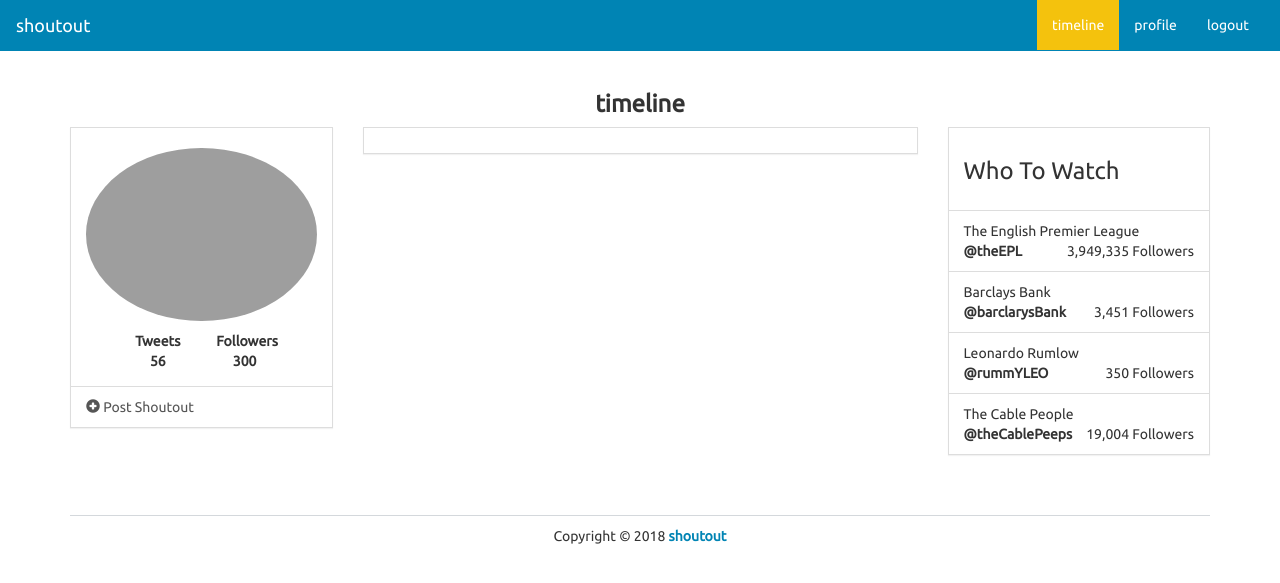
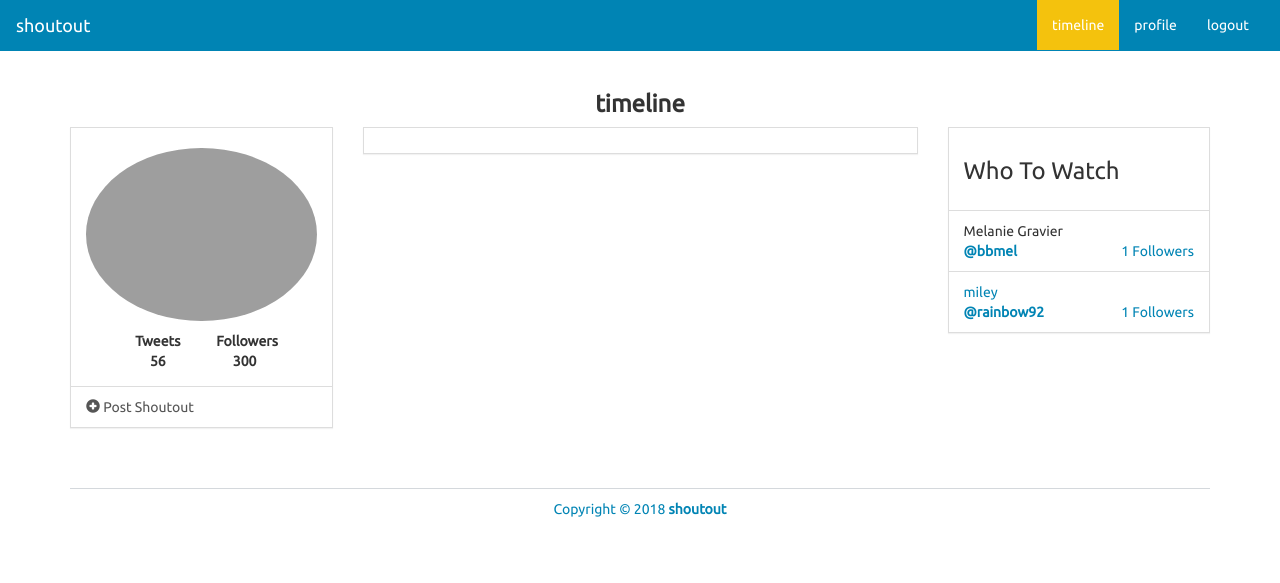
Before and after one commit to bbmel/shoutout, a Flask app: a page that uses sopy3/templates/timeline.html in a window 1280 px wide. Shown: the part 201-784 px from the top of the page. Run offline with Flask 2, Linux system fonts and the light colour scheme; data comes from the database, SQL or seed files in the repository; both versions use the stored data as it was after the commit; some libraries are stand-ins or nearby versions.

Commit message:
suggested followers done

```diff
--- a/sopy3/templates/timeline.html
+++ b/sopy3/templates/timeline.html
@@ -120,42 +120,17 @@
 							<h3>Who To Watch</h3>
 						</div>
 						<ul class="list-group">
+							{% for user in who_to_watch %}
 									<li class="list-group-item">
-								The English Premier League
+										{{ user.name }}
 										<div>
-									<strong>@theEPL</strong>
+											<strong><a href="{{ url_for('profile', username=user.username) }}">@{{ user.username }}</strong>
 											<span class="pull-right">
-										3,949,335 Followers
+												{{ user.followed_by.all()|length }} Followers
 											</span>
 										</div>
 									</li>
-							<li class="list-group-item">
-								Barclays Bank
-								<div>
-									<strong>@barclarysBank</strong>
-									<span class="pull-right">
-										3,451 Followers
-									</span>
-								</div>
-							</li>
-							<li class="list-group-item">
-								Leonardo Rumlow
-								<div>
-									<strong>@rummYLEO</strong>
-									<span class="pull-right">
-										350 Followers
-									</span>
-								</div>
-							</li>
-							<li class="list-group-item">
-								The Cable People
-								<div>
-									<strong>@theCablePeeps</strong>
-									<span class="pull-right">
-										19,004 Followers
-									</span>
-								</div>
-							</li>
+							{% endfor %}
 						</ul>
 					</div>
 				</div>
--- a/sopy3/views.py
+++ b/sopy3/views.py
@@ -56,7 +56,10 @@ def profile(username):
         display_follow = False
 
 
-    return render_template('profile.html', current_user=user, shoutouts=shoutouts, current_time=current_time, followed_by=followed_by, display_follow=display_follow)
+    who_to_watch = User.query.filter(User.id != user.id).order_by(db.func.random()).limit(4).all()
+
+
+    return render_template('profile.html', current_user=user, shoutouts=shoutouts, current_time=current_time, followed_by=followed_by, display_follow=display_follow, who_to_watch=who_to_watch)
 
 @app.route('/logout')
 @login_required
@@ -82,12 +85,12 @@ def timeline(username):
         shoutouts = Shoutout.query.join(followers, (followers.c.followee_id == Shoutout.user_id)).filter(followers.c.follower_id == current_user.id).order_by(Shoutout.date_created.desc()).all()
         total_shoutouts = Shoutout.query.filter_by(user=user).order_by(Shoutout.date_created.desc()).count()
 
-
+    who_to_watch = User.query.filter(User.id != user.id).order_by(db.func.random()).limit(4).all()
     current_time = datetime.now()
 
 
 
-    return render_template('timeline.html', form=form, shoutouts=shoutouts, current_time=current_time, current_user=user, total_shoutouts=total_shoutouts)
+    return render_template('timeline.html', form=form, shoutouts=shoutouts, current_time=current_time, current_user=user, total_shoutouts=total_shoutouts, who_to_watch=who_to_watch)
 
 @app.route('/post_shoutout', methods=['POST'])
 @login_required
```
Also changed, not shown: sopy3/templates/profile.html (+5 -30 lines), sopy3/shoutout.db. Lines whose indentation alone changed are shown as unchanged.
